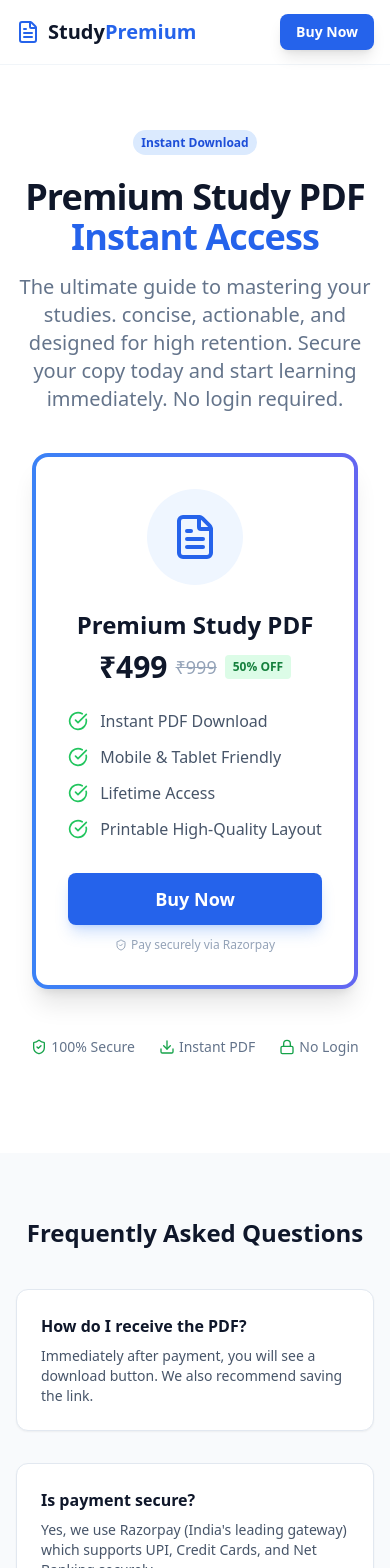
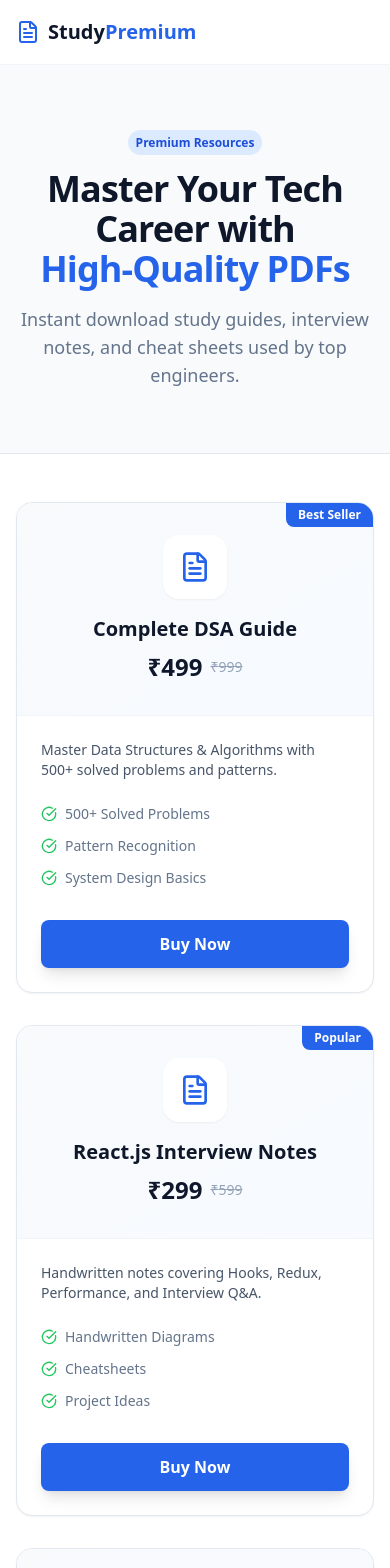
Before and after one commit to portfoliowebproject/studypremium, a React (Vite) app: page / in a window 390 px wide. Shown: the top 1568 px of the page. Built offline with nearby package versions, Linux system fonts and the light colour scheme.

Commit message:
Update App.tsx

```diff
--- a/src/App.tsx
+++ b/src/App.tsx
@@ -32,6 +32,7 @@ interface Product {
   reviews: number;
   downloadLink: string;
   features: string[];
+  tag?: string; // Optional tag for UI
 }
 
 interface Customer {
@@ -39,25 +40,44 @@ interface Customer {
   email: string;
 }
 
-// --- PRODUCT CONFIGURATION ---
-const PRODUCT: Product = {
+// --- PRODUCT CONFIGURATION (3 PDFs) ---
+const PRODUCTS: Product[] = [
+  {
     id: "PDF-001",
-  title: "Premium Study PDF",
-  description:
-    "The ultimate guide to mastering your studies. concise, actionable, and designed for high retention.",
+    title: "Complete DSA Guide",
+    description: "Master Data Structures & Algorithms with 500+ solved problems and patterns.",
     price: 499,
     originalPrice: 999,
     rating: 4.9,
     reviews: 1542,
-  downloadLink:
-    "https://drive.google.com/file/d/16XL0NWy7SkXPaMXWpzx68pLqgF3S0se3/view",
-  features: [
-    "Instant PDF Download",
-    "Mobile & Tablet Friendly",
-    "Lifetime Access",
-    "Printable High-Quality Layout",
-  ],
-};
+    downloadLink: "https://drive.google.com/file/d/16XL0NWy7SkXPaMXWpzx68pLqgF3S0se3/view",
+    features: ["500+ Solved Problems", "Pattern Recognition", "System Design Basics"],
+    tag: "Best Seller"
+  },
+  {
+    id: "PDF-002",
+    title: "React.js Interview Notes",
+    description: "Handwritten notes covering Hooks, Redux, Performance, and Interview Q&A.",
+    price: 299,
+    originalPrice: 599,
+    rating: 4.8,
+    reviews: 850,
+    downloadLink: "https://drive.google.com/file/d/16XL0NWy7SkXPaMXWpzx68pLqgF3S0se3/view", // Replace with real link
+    features: ["Handwritten Diagrams", "Cheatsheets", "Project Ideas"],
+    tag: "Popular"
+  },
+  {
+    id: "PDF-003",
+    title: "System Design Primer",
+    description: "The ultimate guide to scaling systems. Perfect for SDE-2 and SDE-3 interviews.",
+    price: 399,
+    originalPrice: 799,
+    rating: 4.9,
+    reviews: 420,
+    downloadLink: "https://drive.google.com/file/d/16XL0NWy7SkXPaMXWpzx68pLqgF3S0se3/view", // Replace with real link
+    features: ["HLD & LLD Examples", "Real-world Case Studies", "Diagram Templates"],
+  }
+];
 
 // --- COMPONENTS ---
 
@@ -82,7 +102,7 @@ const Button: React.FC<ButtonProps> = ({
       "bg-blue-600 text-white hover:bg-blue-700 shadow-lg hover:shadow-blue-500/30",
     secondary:
       "bg-white text-blue-600 border-2 border-blue-600 hover:bg-blue-50",
-    razorpay: "bg-[#0c238a] text-white hover:bg-[#0e2aa0] shadow-md", // Razorpay Blue brand color
+    razorpay: "bg-[#0c238a] text-white hover:bg-[#0e2aa0] shadow-md",
     outline:
       "bg-transparent text-slate-600 border border-slate-200 hover:border-slate-400",
   };
@@ -114,54 +134,48 @@ export default function App() {
   const [isProcessing, setIsProcessing] = useState(false);
   const [customer, setCustomer] = useState<Customer>({ name: "", email: "" });
 
+  // New state to track which product is being purchased
+  const [selectedProduct, setSelectedProduct] = useState<Product | null>(null);
+
   // --- HANDLERS ---
 
-  const handleBuyNow = () => {
+  const handleBuyNow = (product: Product) => {
+    setSelectedProduct(product);
     setShowCheckout(true);
   };
 
-  // Helper to load Razorpay Script dynamically
   const loadScript = (src: string): Promise<boolean> => {
     return new Promise((resolve) => {
       const script = document.createElement("script");
       script.src = src;
-      script.onload = () => {
-        resolve(true);
-      };
-      script.onerror = () => {
-        resolve(false);
-      };
+      script.onload = () => { resolve(true); };
+      script.onerror = () => { resolve(false); };
       document.body.appendChild(script);
     });
   };
 
   const handlePayment = async (e: React.FormEvent) => {
     e.preventDefault();
+    if (!selectedProduct) return;
+
     setIsProcessing(true);
 
-    // 1. Load Razorpay SDK
-    const res = await loadScript(
-      "https://checkout.razorpay.com/v1/checkout.js"
-    );
+    const res = await loadScript("https://checkout.razorpay.com/v1/checkout.js");
 
     if (!res) {
-      alert(
-        "Razorpay SDK failed to load. Please check your internet connection."
-      );
+      alert("Razorpay SDK failed to load. Please check your internet connection.");
       setIsProcessing(false);
       return;
     }
 
-    // 2. Setup Options
     const options = {
-      key: "rzp_test_RvTVPXYu2MB10d", // User provided Key ID
-      amount: PRODUCT.price * 100, // Amount is in paise (499 * 100 = 49900)
+      key: "rzp_test_RvTVPXYu2MB10d",
+      amount: selectedProduct.price * 100,
       currency: "INR",
       name: "StudyPremium",
-      description: PRODUCT.title,
-      image: "https://cdn-icons-png.flaticon.com/512/337/337946.png", // Added a generic PDF logo
+      description: selectedProduct.title,
+      image: "https://cdn-icons-png.flaticon.com/512/337/337946.png",
       handler: function (response: any) {
-        // 3. Handle Success
         setIsProcessing(false);
         setShowCheckout(false);
         setView("success");
@@ -171,22 +185,14 @@ export default function App() {
       prefill: {
         name: customer.name,
         email: customer.email,
-        contact: "", // Left empty to let user fill in Razorpay popup if needed
+        contact: "",
       },
-      notes: {
-        address: "Razorpay Corporate Office",
-      },
-      theme: {
-        color: "#2563eb", // Brand Blue
-      },
+      theme: { color: "#2563eb" },
       modal: {
-        ondismiss: function() {
-            setIsProcessing(false);
-        }
+        ondismiss: function() { setIsProcessing(false); }
       }
     };
 
-    // 4. Open Razorpay
     try {
       const paymentObject = new window.Razorpay(options);
       paymentObject.on("payment.failed", function (response: any) {
@@ -205,29 +211,23 @@ export default function App() {
 
   const Navbar = () => (
     <nav className="sticky top-0 z-40 bg-white/90 backdrop-blur-md border-b border-slate-100">
-      <div className="max-w-5xl mx-auto px-4 sm:px-6 lg:px-8 h-16 flex items-center justify-between">
+      <div className="max-w-6xl mx-auto px-4 sm:px-6 lg:px-8 h-16 flex items-center justify-between">
         <div
           className="flex items-center gap-2 font-bold text-xl text-slate-900 cursor-pointer"
           onClick={() => setView("home")}
         >
           <FileText className="text-blue-600" />
-          <span>
-            Study<span className="text-blue-600">Premium</span>
-          </span>
+          <span>Study<span className="text-blue-600">Premium</span></span>
         </div>
-        <Button
-          variant="primary"
-          className="!py-2 !px-4 text-sm"
-          onClick={handleBuyNow}
-        >
-          Buy Now
-        </Button>
+        <div className="text-sm font-medium text-slate-500 hidden sm:block">
+          Trusted by 10,000+ Students
+        </div>
       </div>
     </nav>
   );
 
   const CheckoutModal = () => {
-    if (!showCheckout) return null;
+    if (!showCheckout || !selectedProduct) return null;
 
     return (
       <div className="fixed inset-0 z-50 flex items-center justify-center p-4 bg-slate-900/60 backdrop-blur-sm animate-in fade-in duration-200">
@@ -248,60 +248,39 @@ export default function App() {
             {isProcessing ? (
               <div className="text-center py-8">
                 <div className="w-16 h-16 border-4 border-blue-200 border-t-blue-600 rounded-full animate-spin mx-auto mb-4"></div>
-                <h4 className="text-lg font-bold text-slate-900">
-                  Processing Payment...
-                </h4>
-                <p className="text-slate-500 text-sm mt-2">
-                  Connecting to Razorpay Secure Gateway
-                </p>
-                <p className="text-xs text-slate-400 mt-4">
-                  Please check the pop-up window
-                </p>
+                <h4 className="text-lg font-bold text-slate-900">Processing Payment...</h4>
+                <p className="text-slate-500 text-sm mt-2">Connecting to Razorpay Secure Gateway</p>
               </div>
             ) : (
               <form onSubmit={handlePayment} className="space-y-4">
                 <div className="bg-blue-50 p-4 rounded-lg mb-6 border border-blue-100">
-                  <p className="text-sm text-blue-900 font-medium">
-                    Order Summary
-                  </p>
+                  <p className="text-sm text-blue-900 font-medium">Order Summary</p>
                   <div className="flex justify-between items-center mt-1">
-                    <span className="font-bold text-blue-900">
-                      {PRODUCT.title}
-                    </span>
-                    <span className="font-bold text-blue-900">
-                      ₹{PRODUCT.price}
-                    </span>
+                    <span className="font-bold text-blue-900 truncate pr-2">{selectedProduct.title}</span>
+                    <span className="font-bold text-blue-900 shrink-0">₹{selectedProduct.price}</span>
                   </div>
                 </div>
 
                 <div>
-                  <label className="block text-sm font-medium text-slate-700 mb-1">
-                    Full Name
-                  </label>
+                  <label className="block text-sm font-medium text-slate-700 mb-1">Full Name</label>
                   <input
                     required
                     type="text"
                     className="w-full rounded-lg border-slate-300 border p-2.5 focus:ring-2 focus:ring-blue-500 focus:outline-none"
                     placeholder="Enter your name"
                     value={customer.name}
-                    onChange={(e) =>
-                      setCustomer({ ...customer, name: e.target.value })
-                    }
+                    onChange={(e) => setCustomer({ ...customer, name: e.target.value })}
                   />
                 </div>
                 <div>
-                  <label className="block text-sm font-medium text-slate-700 mb-1">
-                    Email Address
-                  </label>
+                  <label className="block text-sm font-medium text-slate-700 mb-1">Email Address</label>
                   <input
                     required
                     type="email"
                     className="w-full rounded-lg border-slate-300 border p-2.5 focus:ring-2 focus:ring-blue-500 focus:outline-none"
                     placeholder="Where should we send the PDF?"
                     value={customer.email}
-                    onChange={(e) =>
-                      setCustomer({ ...customer, email: e.target.value })
-                    }
+                    onChange={(e) => setCustomer({ ...customer, email: e.target.value })}
                   />
                   <p className="text-xs text-slate-500 mt-1 flex items-center">
                     <Lock size={12} className="mr-1" /> No account needed.
@@ -310,7 +289,7 @@ export default function App() {
 
                 <div className="pt-4">
                   <Button type="submit" variant="razorpay" className="w-full">
-                    Pay ₹{PRODUCT.price} via Razorpay
+                    Pay ₹{selectedProduct.price} via Razorpay
                   </Button>
                   <div className="text-center mt-3 text-xs text-slate-400">
                     UPI • Credit Card • Net Banking
@@ -325,81 +304,68 @@ export default function App() {
   };
 
   const HeroSection = () => (
-    <section className="bg-white pt-16 pb-24 px-4 sm:px-6 lg:px-8">
-      <div className="max-w-5xl mx-auto text-center">
-        <Badge>Instant Download</Badge>
-        <h1 className="mt-6 text-4xl font-extrabold text-slate-900 sm:text-5xl md:text-6xl tracking-tight">
-          {PRODUCT.title} <br />
-          <span className="text-blue-600">Instant Access</span>
+    <div className="bg-slate-50 border-b border-slate-200">
+       <div className="max-w-5xl mx-auto text-center py-16 px-4">
+          <Badge>Premium Resources</Badge>
+          <h1 className="mt-4 text-4xl font-extrabold text-slate-900 sm:text-5xl tracking-tight">
+             Master Your Tech Career with <br />
+             <span className="text-blue-600">High-Quality PDFs</span>
           </h1>
-        <p className="mt-4 max-w-2xl mx-auto text-xl text-slate-500">
-          {PRODUCT.description} Secure your copy today and start learning
-          immediately. No login required.
+          <p className="mt-4 max-w-2xl mx-auto text-lg text-slate-500">
+             Instant download study guides, interview notes, and cheat sheets used by top engineers.
           </p>
-
-        <div className="mt-10 flex flex-col items-center gap-4">
-          <div className="p-1 bg-gradient-to-r from-blue-500 to-indigo-500 rounded-2xl shadow-xl">
-            <div className="bg-white rounded-xl p-8 w-full max-w-md">
-              <div className="flex justify-center mb-6">
-                <div className="h-24 w-24 bg-blue-50 rounded-full flex items-center justify-center text-blue-600">
-                  <FileText size={48} />
        </div>
     </div>
-              <h3 className="text-2xl font-bold text-slate-900 mb-2">
-                {PRODUCT.title}
-              </h3>
-              <div className="flex items-center justify-center gap-2 mb-6">
-                <span className="text-3xl font-bold text-slate-900">
-                  ₹{PRODUCT.price}
-                </span>
-                <span className="text-lg text-slate-400 line-through">
-                  ₹{PRODUCT.originalPrice}
-                </span>
-                <span className="bg-green-100 text-green-700 text-xs font-bold px-2 py-1 rounded">
-                  50% OFF
-                </span>
+  );
+
+  const ProductList = () => (
+    <section className="py-12 px-4 sm:px-6 lg:px-8 max-w-6xl mx-auto">
+      <div className="grid grid-cols-1 md:grid-cols-3 gap-8">
+        {PRODUCTS.map((product) => (
+          <div key={product.id} className="bg-white rounded-2xl border border-slate-200 shadow-sm hover:shadow-xl transition-all duration-300 flex flex-col overflow-hidden relative">
+            {product.tag && (
+               <div className="absolute top-0 right-0 bg-blue-600 text-white text-xs font-bold px-3 py-1 rounded-bl-lg z-10">
+                 {product.tag}
+               </div>
+            )}
+
+            <div className="p-8 bg-gradient-to-br from-slate-50 to-blue-50/50 flex flex-col items-center justify-center border-b border-slate-100">
+               <div className="h-16 w-16 bg-white rounded-2xl shadow-sm flex items-center justify-center text-blue-600 mb-4">
+                  <FileText size={32} />
+               </div>
+               <h3 className="text-xl font-bold text-slate-900 text-center">{product.title}</h3>
+               <div className="flex items-center gap-2 mt-2">
+                 <span className="text-2xl font-bold text-slate-900">₹{product.price}</span>
+                 <span className="text-sm text-slate-400 line-through">₹{product.originalPrice}</span>
+               </div>
             </div>
 
-              <ul className="text-left space-y-3 mb-8">
-                {PRODUCT.features.map((feature, i) => (
-                  <li key={i} className="flex items-center text-slate-600">
-                    <CheckCircle className="h-5 w-5 text-green-500 mr-3 shrink-0" />
+            <div className="p-6 flex-1 flex flex-col">
+              <p className="text-slate-600 text-sm mb-6 flex-1">{product.description}</p>
+
+              <ul className="space-y-3 mb-8">
+                {product.features.map((feature, i) => (
+                  <li key={i} className="flex items-start text-sm text-slate-500">
+                    <CheckCircle className="h-4 w-4 text-green-500 mr-2 shrink-0 mt-0.5" />
                     {feature}
                   </li>
                 ))}
               </ul>
 
-              <Button
-                onClick={handleBuyNow}
-                className="w-full text-lg shadow-blue-500/25"
-              >
+              <Button onClick={() => handleBuyNow(product)} className="w-full">
                 Buy Now
               </Button>
-              <p className="text-xs text-slate-400 mt-3 flex items-center justify-center">
-                <ShieldCheck size={12} className="mr-1" /> Pay securely via
-                Razorpay
-              </p>
             </div>
           </div>
-
-          <div className="flex items-center gap-6 mt-8 text-sm font-medium text-slate-500">
-            <span className="flex items-center">
-              <ShieldCheck className="h-4 w-4 mr-1 text-green-600" /> 100%
-              Secure
-            </span>
-            <span className="flex items-center">
-              <Download className="h-4 w-4 mr-1 text-green-600" /> Instant PDF
-            </span>
-            <span className="flex items-center">
-              <Lock className="h-4 w-4 mr-1 text-green-600" /> No Login
-            </span>
-          </div>
-        </div>
+        ))}
       </div>
     </section>
   );
 
-  const SuccessPage = () => (
+  const SuccessPage = () => {
+    if (!selectedProduct) return null; // Should not happen ideally
+
+    return (
       <div className="min-h-[80vh] flex items-center justify-center bg-white px-4">
         <div className="max-w-lg w-full text-center">
           <div className="mx-auto h-24 w-24 bg-green-100 rounded-full flex items-center justify-center mb-6 animate-bounce">
@@ -410,8 +376,7 @@ export default function App() {
             Payment Successful! 🎉
           </h1>
           <p className="text-slate-600 mb-8">
-          Thank you, <strong>{customer.name}</strong>. Your payment was
-          processed successfully.
+            Thank you, <strong>{customer.name}</strong>. Your payment for <strong>{selectedProduct.title}</strong> was successful.
           </p>
 
           <div className="bg-slate-50 border border-slate-200 rounded-xl p-8 mb-8">
@@ -419,7 +384,7 @@ export default function App() {
               Your Download is Ready
             </h3>
             <a
-            href={PRODUCT.downloadLink}
+              href={selectedProduct.downloadLink}
               target="_blank"
               rel="noopener noreferrer"
               className="flex items-center justify-center w-full bg-blue-600 text-white font-bold py-4 px-6 rounded-lg hover:bg-blue-700 transition-colors shadow-lg shadow-blue-500/30"
@@ -436,11 +401,12 @@ export default function App() {
             onClick={() => setView("home")}
             className="text-slate-500 hover:text-blue-600 font-medium text-sm"
           >
-          Return to Home
+            Return to Store
           </button>
         </div>
       </div>
     );
+  };
 
   return (
     <div className="min-h-screen bg-white font-sans text-slate-800">
@@ -451,34 +417,25 @@ export default function App() {
         {view === "home" && (
           <>
             <HeroSection />
+            <ProductList />
 
-            {/* Simple FAQ / Trust Section */}
-            <div className="bg-slate-50 py-16 px-4">
-              <div className="max-w-3xl mx-auto space-y-8">
-                <div className="text-center mb-10">
-                  <h2 className="text-2xl font-bold text-slate-900">
-                    Frequently Asked Questions
-                  </h2>
+            {/* Simple Trust Section */}
+            <div className="bg-slate-50 py-12 px-4 border-t border-slate-200">
+              <div className="max-w-4xl mx-auto grid grid-cols-1 md:grid-cols-3 gap-6 text-center">
+                <div className="flex flex-col items-center">
+                    <ShieldCheck className="h-8 w-8 text-blue-600 mb-3"/>
+                    <h3 className="font-bold text-slate-900">100% Secure</h3>
+                    <p className="text-sm text-slate-500">Payments via Razorpay</p>
                 </div>
-
-                <div className="bg-white p-6 rounded-xl border border-slate-200 shadow-sm">
-                  <h3 className="font-bold text-slate-900 mb-2">
-                    How do I receive the PDF?
-                  </h3>
-                  <p className="text-slate-600 text-sm">
-                    Immediately after payment, you will see a download button.
-                    We also recommend saving the link.
-                  </p>
+                <div className="flex flex-col items-center">
+                    <Download className="h-8 w-8 text-blue-600 mb-3"/>
+                    <h3 className="font-bold text-slate-900">Instant Access</h3>
+                    <p className="text-sm text-slate-500">Download immediately</p>
                 </div>
-
-                <div className="bg-white p-6 rounded-xl border border-slate-200 shadow-sm">
-                  <h3 className="font-bold text-slate-900 mb-2">
-                    Is payment secure?
-                  </h3>
-                  <p className="text-slate-600 text-sm">
-                    Yes, we use Razorpay (India's leading gateway) which
-                    supports UPI, Credit Cards, and Net Banking securely.
-                  </p>
+                <div className="flex flex-col items-center">
+                    <Star className="h-8 w-8 text-blue-600 mb-3"/>
+                    <h3 className="font-bold text-slate-900">Top Rated</h3>
+                    <p className="text-sm text-slate-500">Loved by students</p>
                 </div>
               </div>
             </div>
@@ -491,15 +448,9 @@ export default function App() {
       <footer className="bg-slate-900 text-slate-400 py-8 text-center text-sm">
         <p>&copy; 2024 StudyPremium. All rights reserved.</p>
         <div className="flex justify-center gap-4 mt-4">
-          <span className="cursor-pointer hover:text-white">
-            Privacy Policy
-          </span>
-          <span className="cursor-pointer hover:text-white">
-            Terms of Service
-          </span>
-          <span className="cursor-pointer hover:text-white">
-            Contact Support
-          </span>
+          <span className="cursor-pointer hover:text-white">Privacy Policy</span>
+          <span className="cursor-pointer hover:text-white">Terms of Service</span>
+          <span className="cursor-pointer hover:text-white">Contact Support</span>
         </div>
       </footer>
     </div>
```
Lines whose indentation alone changed are shown as unchanged.
